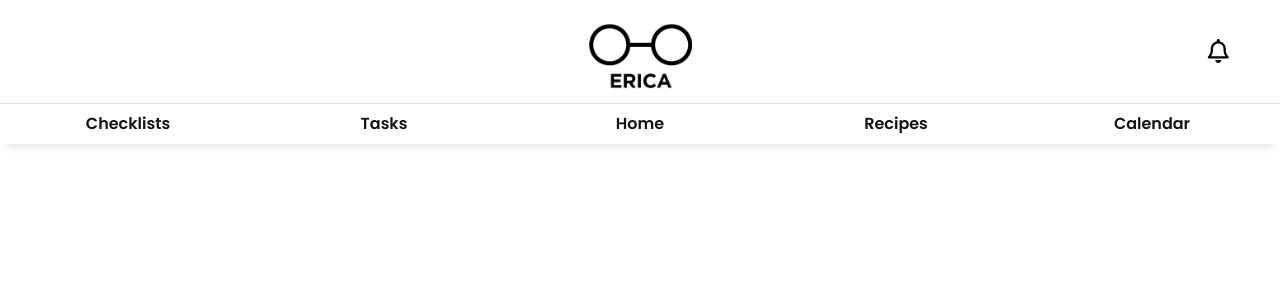
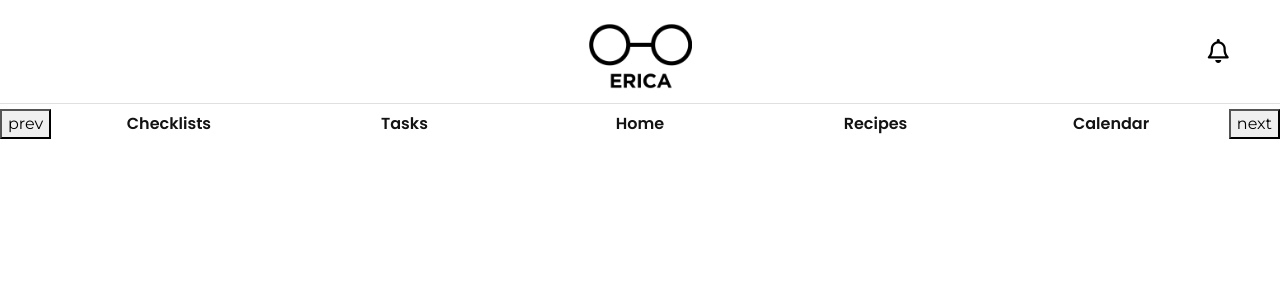
Before and after one commit to CodeMasterWinter/EricaOne, a Django app: page / in a window 1280 px wide. Shown: the top 300 px of the page. Run offline with Django 4.2, Linux system fonts and the light colour scheme; some libraries are stand-ins or nearby versions.

Commit message:
add nav-buttons

```diff
--- a/EricaOne/static/EricaOne/base.css
+++ b/EricaOne/static/EricaOne/base.css
@@ -31,6 +31,15 @@
     width: 100%;
     height: 100%;
     object-fit: contain;
+}
+
+.nav-button {
+    width: 4vw;
+}
+
+#main-nav {
+    width: 92vw;
+    overflow-x: hidden;
 }
 
 .nav-icon {
--- /dev/null
+++ b/EricaOne/static/EricaOne/js/base.js
@@ -0,0 +1,21 @@
+const left = document.getElementById('nav-prev')
+const right = document.getElementById('nav-next')
+const boxes = document.getElementsByClassName('nav-item')
+var boxwidth = 18;
+var boxpos = 0;
+
+right.addEventListener('click', () => {
+    for (i=0; i < boxes.length; i++) {
+        boxes[i].style.transform = `translateX(${boxpos+boxwidth}vw)`;
+        console.log("functional");
+    }
+    boxpos += boxwidth;
+});
+
+left.addEventListener('click', () => {
+    for (i=0; i < boxes.length; i++) {
+        boxes[i].style.transform = `translateX(${boxpos-boxwidth}vw)`;
+        console.log("functional");
+    }
+    boxpos -= boxwidth;
+});
--- a/EricaOne/templates/EricaOne/base.html
+++ b/EricaOne/templates/EricaOne/base.html
@@ -39,11 +39,8 @@
     </nav>
     <nav class="navbar navbar-expand-md p-0">
         <div class="container-fluid logo-nav-container p-0">
-            <button class="navbar-toggler" type="button" data-bs-toggle="collapse"
-            data-bs-target="#main-nav" aria-controls="main-nav" aria-expanded="false"
-            aria-label="Toggle navigation"><span class="navbar-toggler-icon"></span></button>
-
-            <div id="main-nav" class="collapse navbar-collapse align-items-center">
+            <button class="nav-button" id="nav-prev">prev</button>
+            <div id="main-nav" class="align-items-center">
                 <ul class="navbar-nav justify-content-evenly">
                     <li class="nav-item text-center">
                         <a href="#" class="nav-link">Checklists</a>
@@ -62,6 +59,7 @@
                     </li>
                 </ul>
             </div>
+            <button class="nav-button" id="nav-next">next</button>
         </div>
     </nav>
     <div id="content" name="content">
@@ -128,6 +126,7 @@
     </div>
     {% block newDish %}
     {% endblock %}
+    <script src="{% static 'EricaOne/js/base.js' %}"></script>
     <script src="https://cdn.jsdelivr.net/npm/bootstrap@5.3.2/dist/js/bootstrap.bundle.min.js" integrity="sha384-C6RzsynM9kWDrMNeT87bh95OGNyZPhcTNXj1NW7RuBCsyN/o0jlpcV8Qyq46cDfL" crossorigin="anonymous"></script>
 </body>
 </html>
--- a/Sandbox/static/sandbox/template.css
+++ b/Sandbox/static/sandbox/template.css
@@ -12,17 +12,13 @@ nav {
 }
 
 #main-nav {
-    width: 92vw;
+    width: 100%;
     overflow-x: hidden;
 }
 
 .navbar-nav{
     width: 100%;
     box-shadow: rgba(99, 99, 99, 0.2) 0px 8px 8px -6px;
-}
-
-.navbar-toggler {
-    border: none;
 }
 
 .nav-item{
--- a/Sandbox/templates/sandbox/template.html
+++ b/Sandbox/templates/sandbox/template.html
@@ -15,7 +15,7 @@
     <nav class="navbar navbar-expand-md p-0">
         <div class="container-fluid logo-nav-container p-0">
             <button class="nav-button" id="left">prev</button>
-            <div id="main-nav" class="collapse navbar-collapse align-items-center">
+            <div id="main-nav" class="align-items-center">
                 <ul class="navbar-nav justify-content-evenly">
                     <li class="nav-item text-center">
                         <a href="#" class="nav-link">Checklists</a>
```
